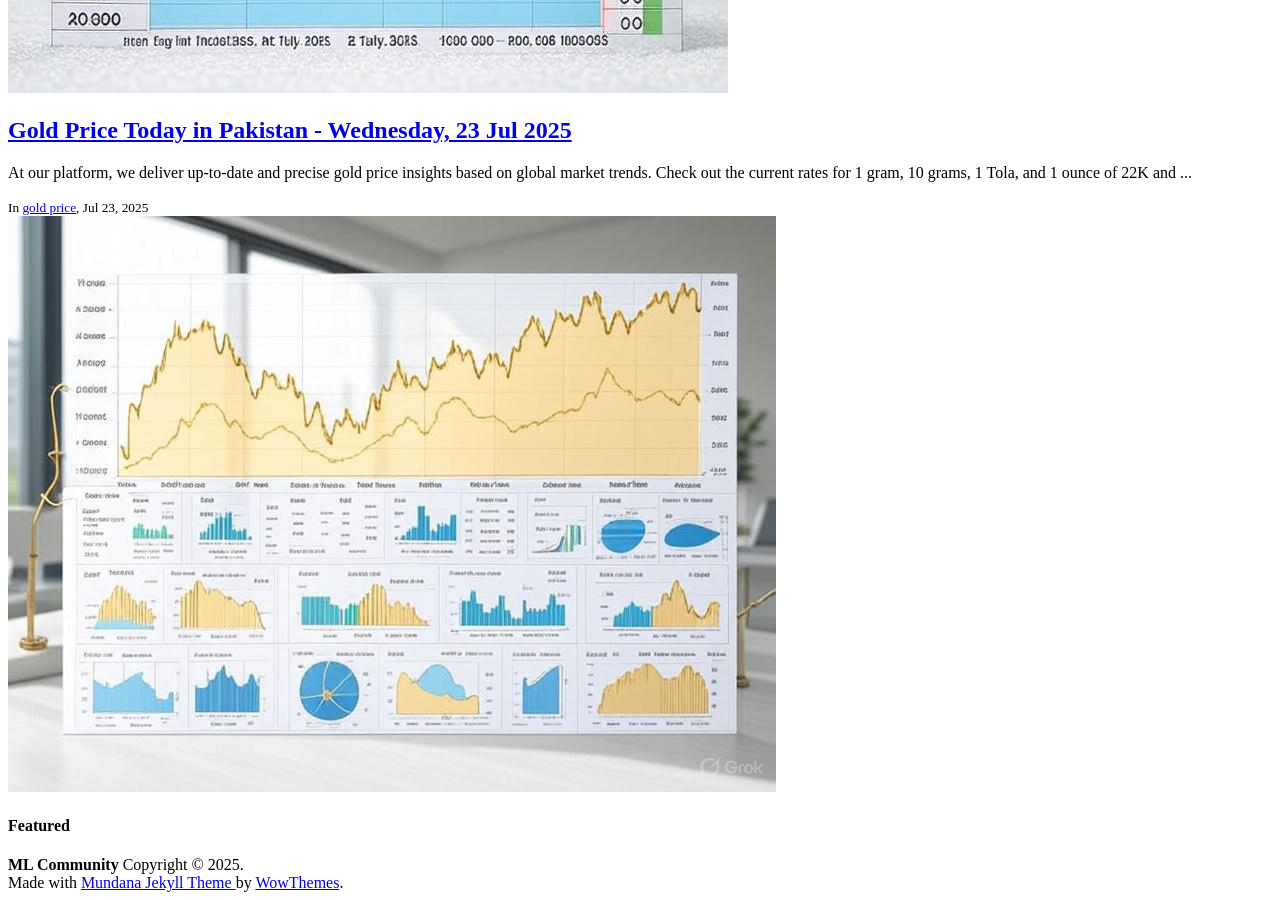
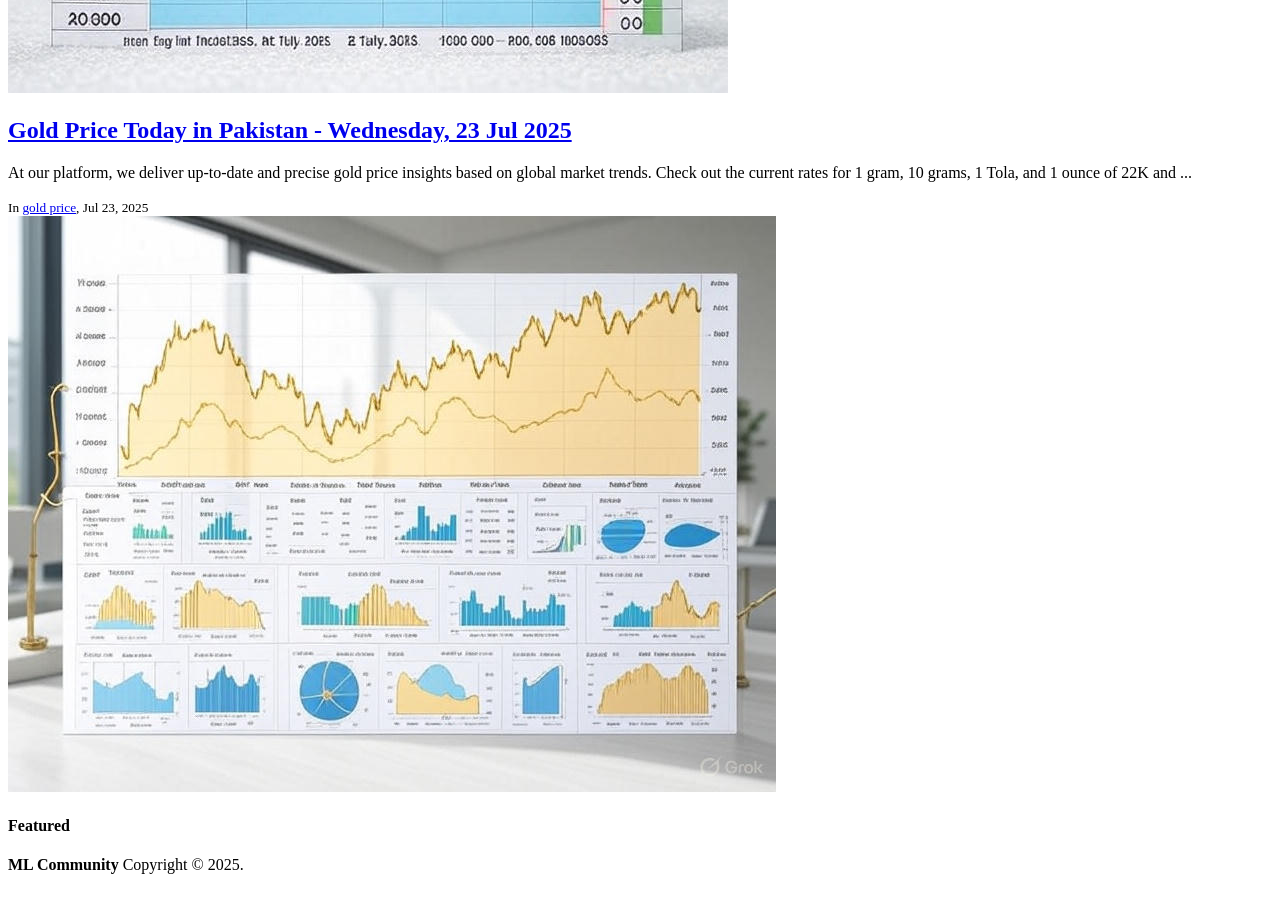
Before and after one commit to mlcom/mlcom.github.io, a Jekyll site: the page built from index.html, in a window 1280 px wide and 900 px high, scrolled down 2289 px. Built offline with Jekyll 4.4.1, drawn with Linux system fonts in a browser that asks for light colours; nearby versions of some CDN libraries; the list of posts is cut into pages by our own code.

Commit message:
Update default.html

```diff
--- a/_layouts/default.html
+++ b/_layouts/default.html
@@ -83,9 +83,6 @@
                 <span class="navbar-brand mr-2 mb-0"><strong>ML Community</strong></span>
                 <span>Copyright © <script>document.write(new Date().getFullYear())</script>.</span>
             </div>
-            <div>
-                Made with <a target="_blank" class="text-dark font-weight-bold" href="https://www.wowthemes.net/mundana-jekyll-theme/"> Mundana Jekyll Theme </a> by <a class="text-dark" target="_blank" href="https://www.wowthemes.net">WowThemes</a>.
-            </div>
         </div>
         </div>
     </footer>
```
